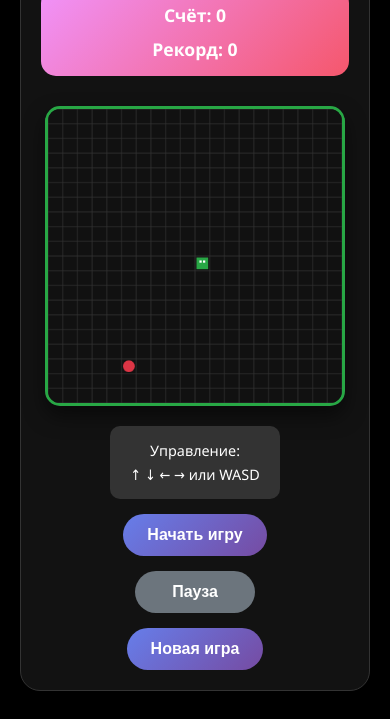
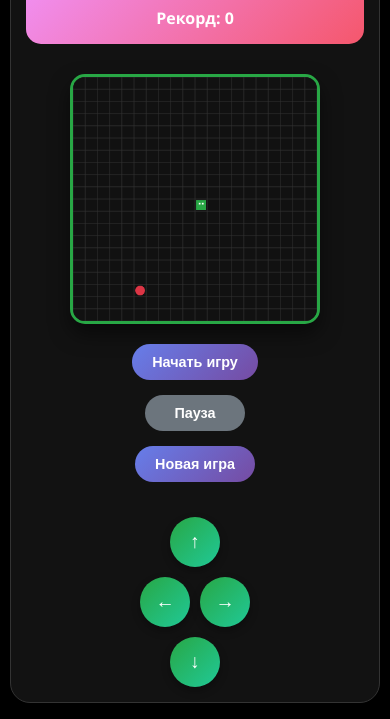
Before and after one commit to innokRus/game, a plain HTML site: page index.html in a window 390 px wide. Shown: the part 125-844 px from the top of the page. Drawn offline with Linux system fonts and the light colour scheme.

Commit message:
кнопки для телефона

```diff
--- a/index.html
+++ b/index.html
@@ -2,7 +2,11 @@
 <html lang="ru">
 <head>
     <meta charset="UTF-8">
-    <meta name="viewport" content="width=device-width, initial-scale=1.0">
+    <meta name="viewport" content="width=device-width, initial-scale=1.0, user-scalable=no">
+    <meta name="mobile-web-app-capable" content="yes">
+    <meta name="apple-mobile-web-app-capable" content="yes">
+    <meta name="apple-mobile-web-app-status-bar-style" content="black-translucent">
+    <meta name="theme-color" content="#000000">
     <title>Змейка - Игра</title>
     <link rel="stylesheet" href="style.css">
 </head>
@@ -27,6 +31,20 @@
                 <button id="startBtn" class="btn">Начать игру</button>
                 <button id="pauseBtn" class="btn" disabled>Пауза</button>
                 <button id="restartBtn" class="btn">Новая игра</button>
+
+                <!-- Мобильные кнопки управления -->
+                <div class="mobile-controls" id="mobileControls">
+                    <div class="control-row">
+                        <button class="control-btn up-btn" id="upBtn">↑</button>
+                    </div>
+                    <div class="control-row">
+                        <button class="control-btn left-btn" id="leftBtn">←</button>
+                        <button class="control-btn right-btn" id="rightBtn">→</button>
+                    </div>
+                    <div class="control-row">
+                        <button class="control-btn down-btn" id="downBtn">↓</button>
+                    </div>
+                </div>
             </div>
         </div>
 
--- a/script.js
+++ b/script.js
@@ -32,6 +32,12 @@ class SnakeGame {
         this.finalScoreElement = document.getElementById('finalScore');
         this.playAgainBtn = document.getElementById('playAgainBtn');
 
+        // Мобильные кнопки управления
+        this.upBtn = document.getElementById('upBtn');
+        this.downBtn = document.getElementById('downBtn');
+        this.leftBtn = document.getElementById('leftBtn');
+        this.rightBtn = document.getElementById('rightBtn');
+
         this.initializeEventListeners();
         this.updateScoreDisplay();
         this.draw();
@@ -46,6 +52,19 @@ class SnakeGame {
 
         // Управление клавиатурой
         document.addEventListener('keydown', (e) => this.handleKeyPress(e));
+
+        // Мобильные кнопки управления
+        this.upBtn.addEventListener('click', () => this.handleMobileControl('up'));
+        this.downBtn.addEventListener('click', () => this.handleMobileControl('down'));
+        this.leftBtn.addEventListener('click', () => this.handleMobileControl('left'));
+        this.rightBtn.addEventListener('click', () => this.handleMobileControl('right'));
+
+        // Предотвращение зума на мобильных устройствах
+        document.addEventListener('touchstart', (e) => {
+            if (e.touches.length > 1) {
+                e.preventDefault();
+            }
+        }, { passive: false });
 
         // Скрытие окна окончания игры при клике вне его
         this.gameOverElement.addEventListener('click', (e) => {
@@ -93,6 +112,38 @@ class SnakeGame {
             case ' ':
                 e.preventDefault();
                 this.togglePause();
+                break;
+        }
+    }
+
+    handleMobileControl(direction) {
+        if (!this.gameRunning) return;
+
+        // Предотвращение движения в противоположном направлении
+        switch(direction) {
+            case 'up':
+                if (this.dy !== 1) {
+                    this.dx = 0;
+                    this.dy = -1;
+                }
+                break;
+            case 'down':
+                if (this.dy !== -1) {
+                    this.dx = 0;
+                    this.dy = 1;
+                }
+                break;
+            case 'left':
+                if (this.dx !== 1) {
+                    this.dx = -1;
+                    this.dy = 0;
+                }
+                break;
+            case 'right':
+                if (this.dx !== -1) {
+                    this.dx = 1;
+                    this.dy = 0;
+                }
                 break;
         }
     }
--- a/style.css
+++ b/style.css
@@ -161,24 +161,111 @@ body {
     margin-bottom: 30px;
 }
 
+/* Мобильные кнопки управления */
+.mobile-controls {
+    display: none;
+    flex-direction: column;
+    gap: 10px;
+    margin-top: 20px;
+    width: 100%;
+    max-width: 200px;
+}
+
+.control-row {
+    display: flex;
+    justify-content: center;
+    gap: 10px;
+}
+
+.control-btn {
+    width: 60px;
+    height: 60px;
+    border: none;
+    border-radius: 50%;
+    background: linear-gradient(135deg, #28a745, #20c997);
+    color: white;
+    font-size: 1.5rem;
+    font-weight: bold;
+    cursor: pointer;
+    transition: all 0.2s ease;
+    display: flex;
+    align-items: center;
+    justify-content: center;
+    box-shadow: 0 4px 8px rgba(0, 0, 0, 0.3);
+}
+
+.control-btn:hover {
+    transform: scale(1.1);
+    box-shadow: 0 6px 12px rgba(0, 0, 0, 0.4);
+}
+
+.control-btn:active {
+    transform: scale(0.95);
+}
+
+.control-btn:disabled {
+    background: #6c757d;
+    cursor: not-allowed;
+    transform: none;
+    box-shadow: none;
+}
+
 /* Адаптивность для мобильных устройств */
 @media (max-width: 600px) {
     .game-container {
-        margin: 20px;
+        margin: 10px;
         padding: 20px;
+        max-width: 100%;
     }
 
     .header h1 {
-        font-size: 2rem;
+        font-size: 1.8rem;
     }
 
     #gameCanvas {
-        width: 300px;
-        height: 300px;
+        width: 280px;
+        height: 280px;
     }
 
     .score-board {
         flex-direction: column;
         gap: 10px;
+        font-size: 1rem;
+    }
+
+    .mobile-controls {
+        display: flex;
+    }
+
+    .control-info {
+        display: none;
+    }
+
+    .btn {
+        padding: 10px 20px;
+        font-size: 0.9rem;
+        min-width: 100px;
     }
 }
+
+/* Для очень маленьких экранов */
+@media (max-width: 400px) {
+    .game-container {
+        padding: 15px;
+    }
+
+    .header h1 {
+        font-size: 1.5rem;
+    }
+
+    #gameCanvas {
+        width: 250px;
+        height: 250px;
+    }
+
+    .control-btn {
+        width: 50px;
+        height: 50px;
+        font-size: 1.2rem;
+    }
+}
```
Also changed, not shown: 2 other files.
